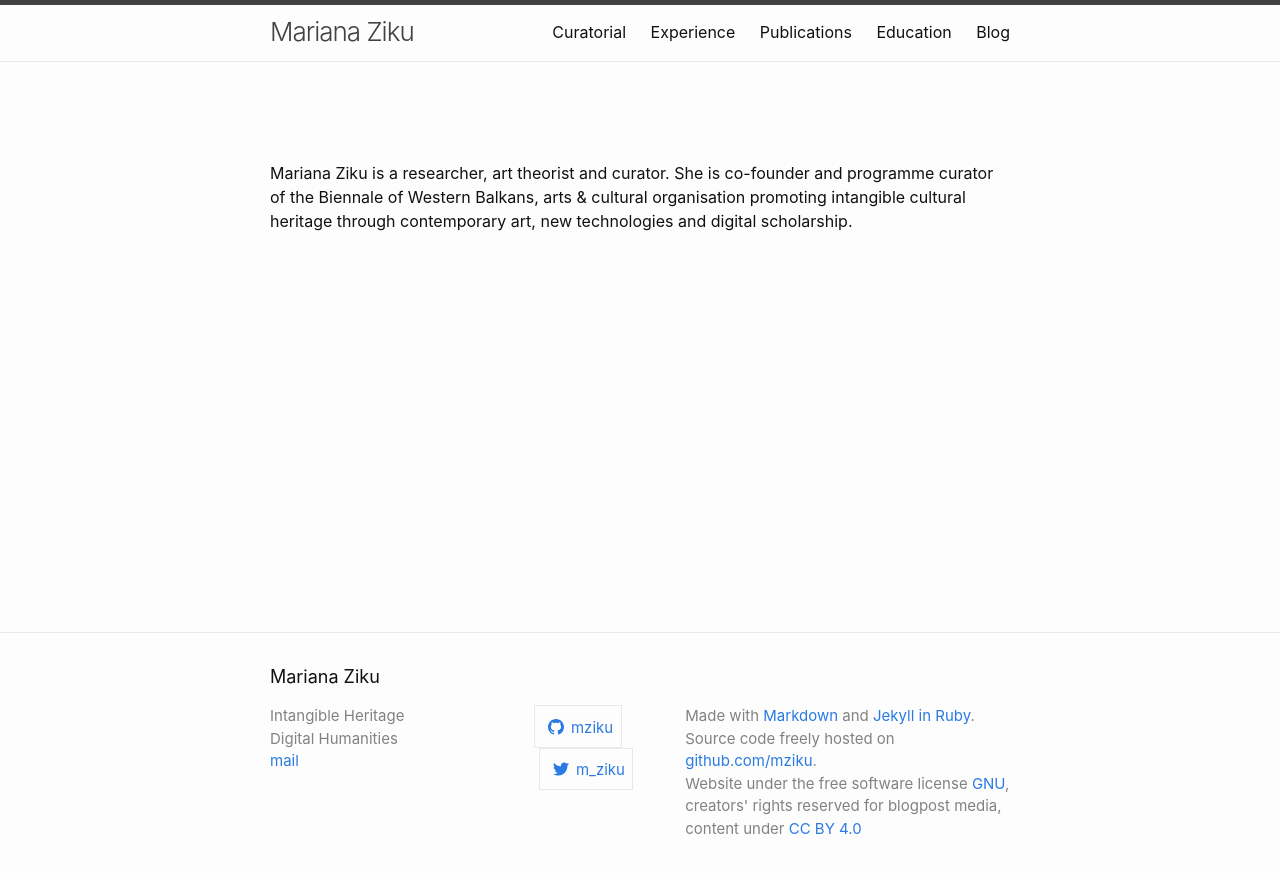
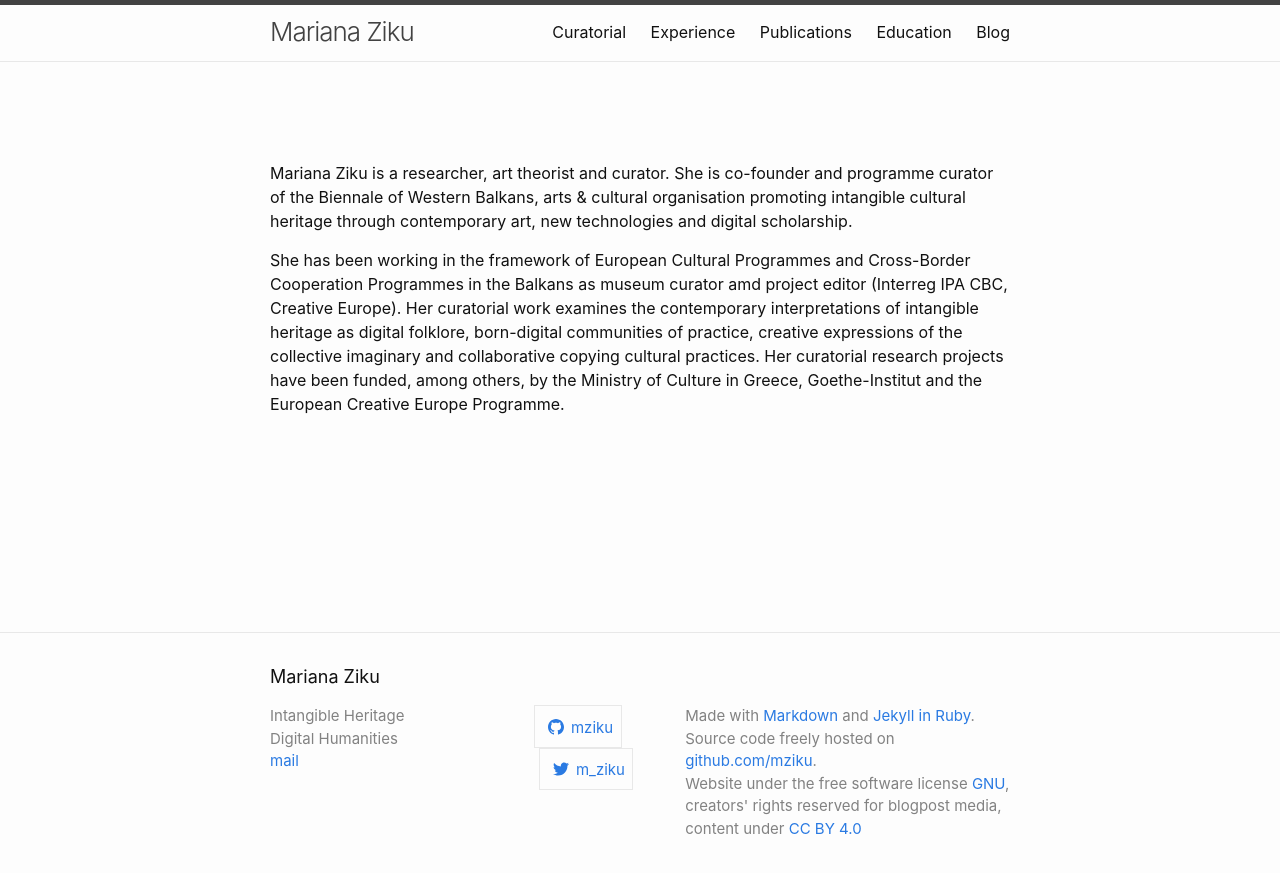
Before and after one commit to mziku/mziku.github.io, a Jekyll site: the page built from index.md, in a window 1280 px wide. Shown: the top 873 px of the page. Built offline with Jekyll 4.4.1, drawn with Linux system fonts in a browser that asks for light colours.

Commit message:
Update index.md

```diff
--- a/index.md
+++ b/index.md
@@ -5,3 +5,6 @@
 <br>
 
 Mariana Ziku is a researcher, art theorist and curator. She is co-founder and programme curator of the Biennale of Western Balkans, arts & cultural organisation promoting intangible cultural heritage through contemporary art, new technologies and digital scholarship.
+
+
+She has been working in the framework of European Cultural Programmes and Cross-Border Cooperation Programmes in the Balkans as museum curator amd project editor (Interreg IPA CBC, Creative Europe). Her curatorial work examines the contemporary interpretations of intangible heritage as digital folklore, born-digital communities of practice, creative expressions of the collective imaginary and collaborative copying cultural practices. Her curatorial research projects have been funded, among others, by the Ministry of Culture in Greece, Goethe-Institut and the European Creative Europe Programme.
```
